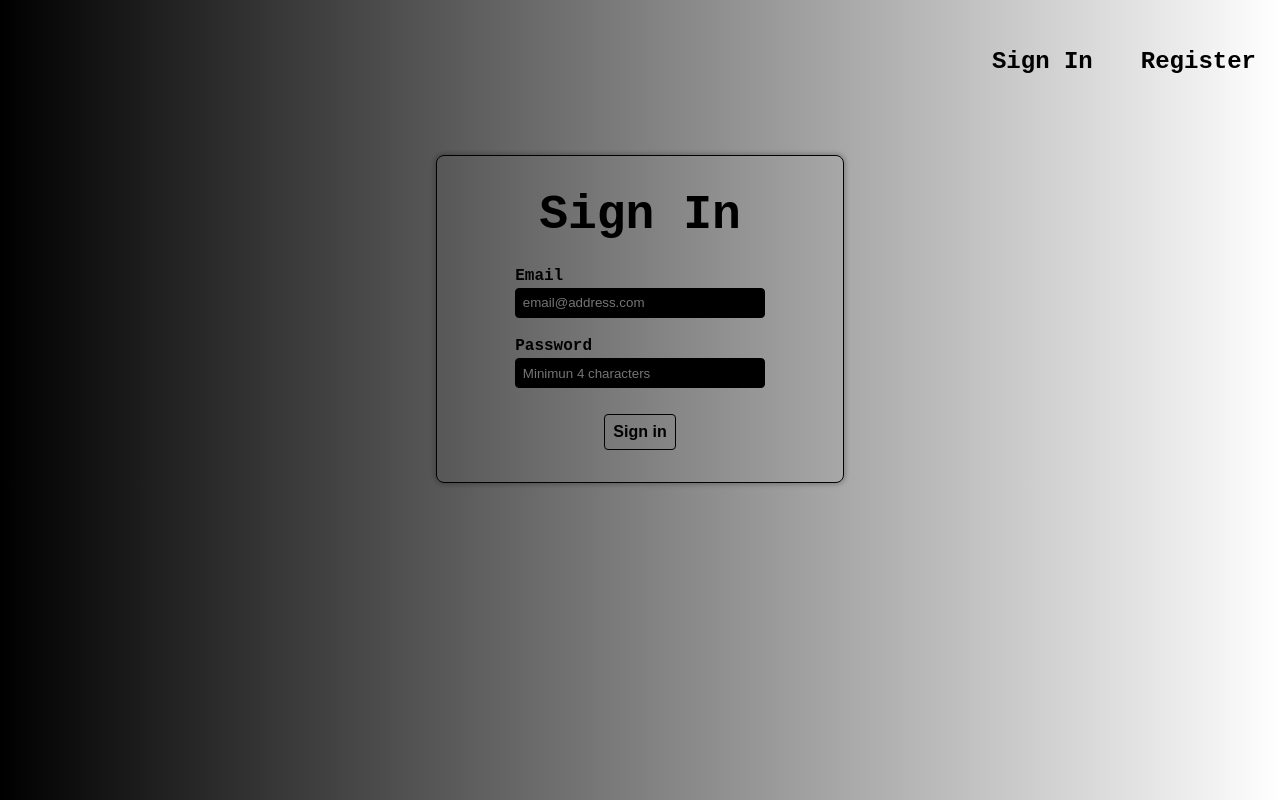
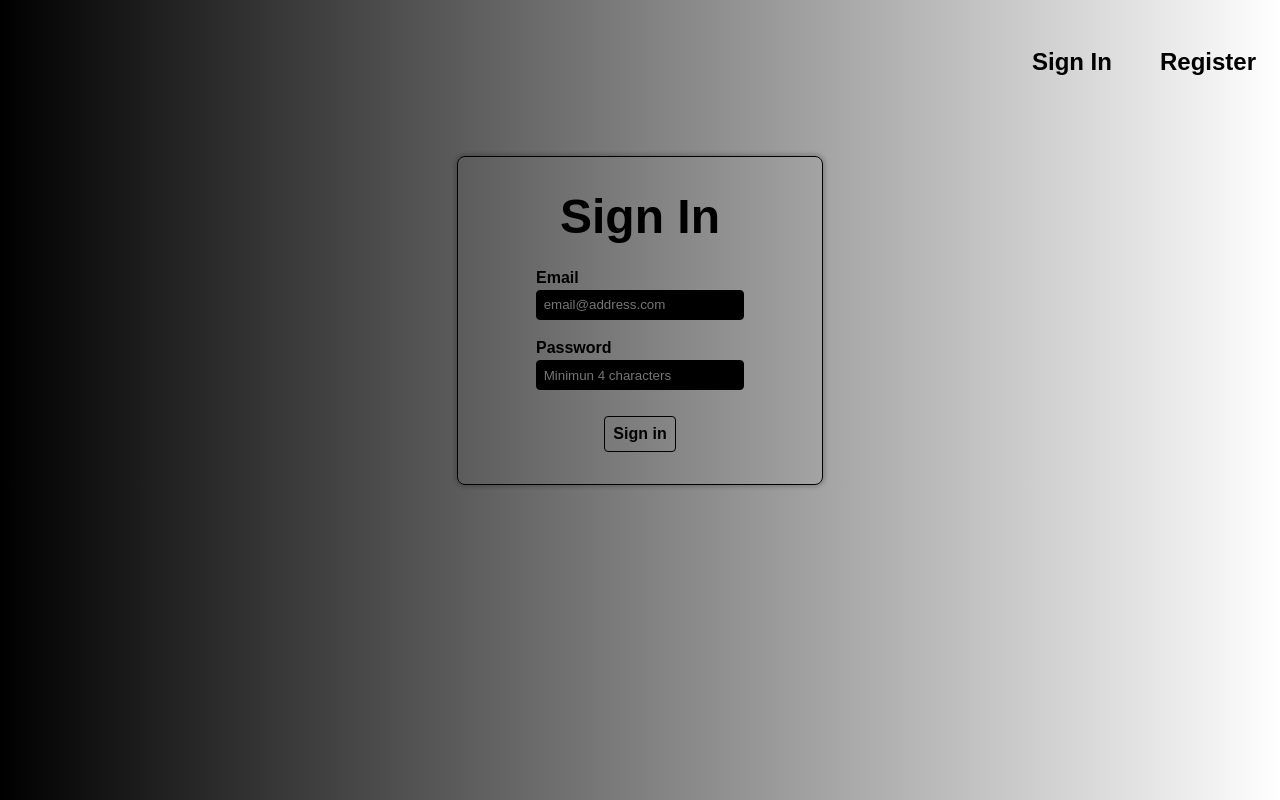
Before and after one commit to JulianLivrone/face-detection, a React (Create React App) app: page / in a window 1280 px wide. Built offline with nearby package versions, Linux system fonts and the light colour scheme; no server answers.

Commit message:
Changed font family

```diff
--- a/src/index.css
+++ b/src/index.css
@@ -1,6 +1,6 @@
 body {
   margin: 0;
-  font-family: "Courier New", "Courier", monospace;
+  font-family: Sans-Serif;
   background: rgb(0, 0, 0);
   background: linear-gradient(
     90deg,
```
